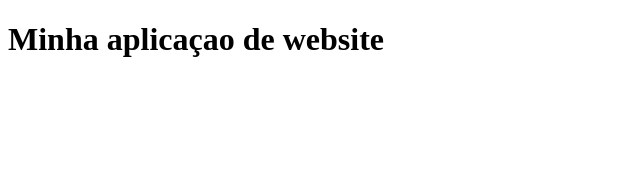
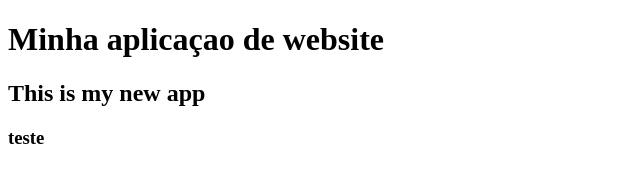
Before and after one commit to claupcosta/gitvscode, a plain HTML site: page index.html in a window 1280 px wide. Shown: the whole page, without its empty margins (0-640 px from the left). Drawn offline with Linux system fonts and the light colour scheme.

Commit message:
Atualizado o texto do site

```diff
--- a/index.html
+++ b/index.html
@@ -7,5 +7,7 @@
 </head>
 <body>
     <H1>Minha aplicaçao de website</H1>
+    <h2>This is my new app </h2>
+    <H3>teste</H3>
 </body>
 </html>
```
